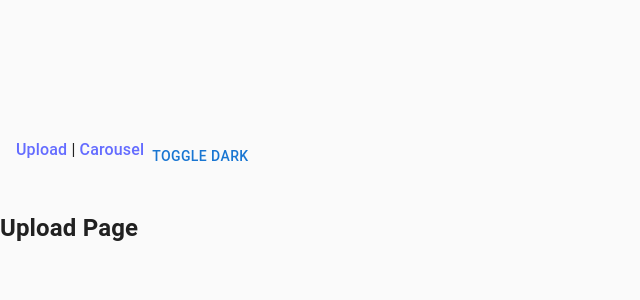
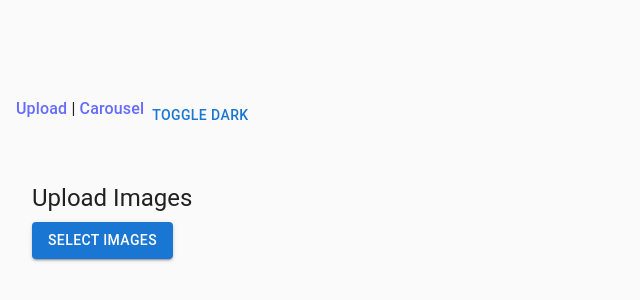
Before and after one commit to naveensing575/image-carousel-uploader, a React (Vite) app: page /carousel in a window 1280 px wide. Shown: the part 206-506 px from the top of the page, without its empty margins (0-640 px from the left). Built offline with nearby package versions, Linux system fonts and the light colour scheme.

Commit message:
feat: install uuid and add Upload page with file input and Redux integration to list selected files

```diff
--- a/package.json
+++ b/package.json
@@ -18,12 +18,14 @@
     "react": "^19.1.1",
     "react-dom": "^19.1.1",
     "react-redux": "^9.2.0",
-    "react-router-dom": "^7.8.2"
+    "react-router-dom": "^7.8.2",
+    "uuid": "^11.1.0"
   },
   "devDependencies": {
     "@eslint/js": "^9.33.0",
     "@types/react": "^19.1.10",
     "@types/react-dom": "^19.1.7",
+    "@types/uuid": "^10.0.0",
     "@vitejs/plugin-react": "^5.0.0",
     "eslint": "^9.34.0",
     "eslint-config-prettier": "^10.1.8",
--- a/src/pages/Upload.tsx
+++ b/src/pages/Upload.tsx
@@ -1,3 +1,53 @@
+import { type ChangeEvent } from "react";
+import { useDispatch, useSelector } from "react-redux";
+import type { RootState } from "../store";
+import { addFiles } from "../store/slices/uploadSlice";
+import { v4 as uuid } from "uuid";
+import { Button, Typography, List, ListItem } from "@mui/material";
+
 export default function Upload() {
-  return <h2>Upload Page</h2>;
+  const dispatch = useDispatch();
+  const files = useSelector((state: RootState) => state.upload.files);
+
+  const handleFileSelect = (e: ChangeEvent<HTMLInputElement>) => {
+    const selected = e.target.files;
+    if (!selected) return;
+
+    const newFiles = Array.from(selected).map((file) => ({
+      id: uuid(),
+      name: file.name,
+      size: file.size,
+      progress: 0,
+      status: "uploading" as const,
+    }));
+
+    dispatch(addFiles(newFiles));
+  };
+
+  return (
+    <div style={{ padding: "2rem" }}>
+      <Typography variant="h5" gutterBottom>
+        Upload Images
+      </Typography>
+
+      <Button variant="contained" component="label">
+        Select Images
+        <input
+          type="file"
+          hidden
+          accept="image/jpeg,image/jpg"
+          multiple
+          onChange={handleFileSelect}
+        />
+      </Button>
+
+      <List>
+        {files.map((f) => (
+          <ListItem key={f.id}>
+            {f.name} ({(f.size / 1024).toFixed(1)} KB) — {f.status}
+          </ListItem>
+        ))}
+      </List>
+    </div>
+  );
 }
```
Also changed, not shown: 1 other file (tests, documents, lock files or other folders).
